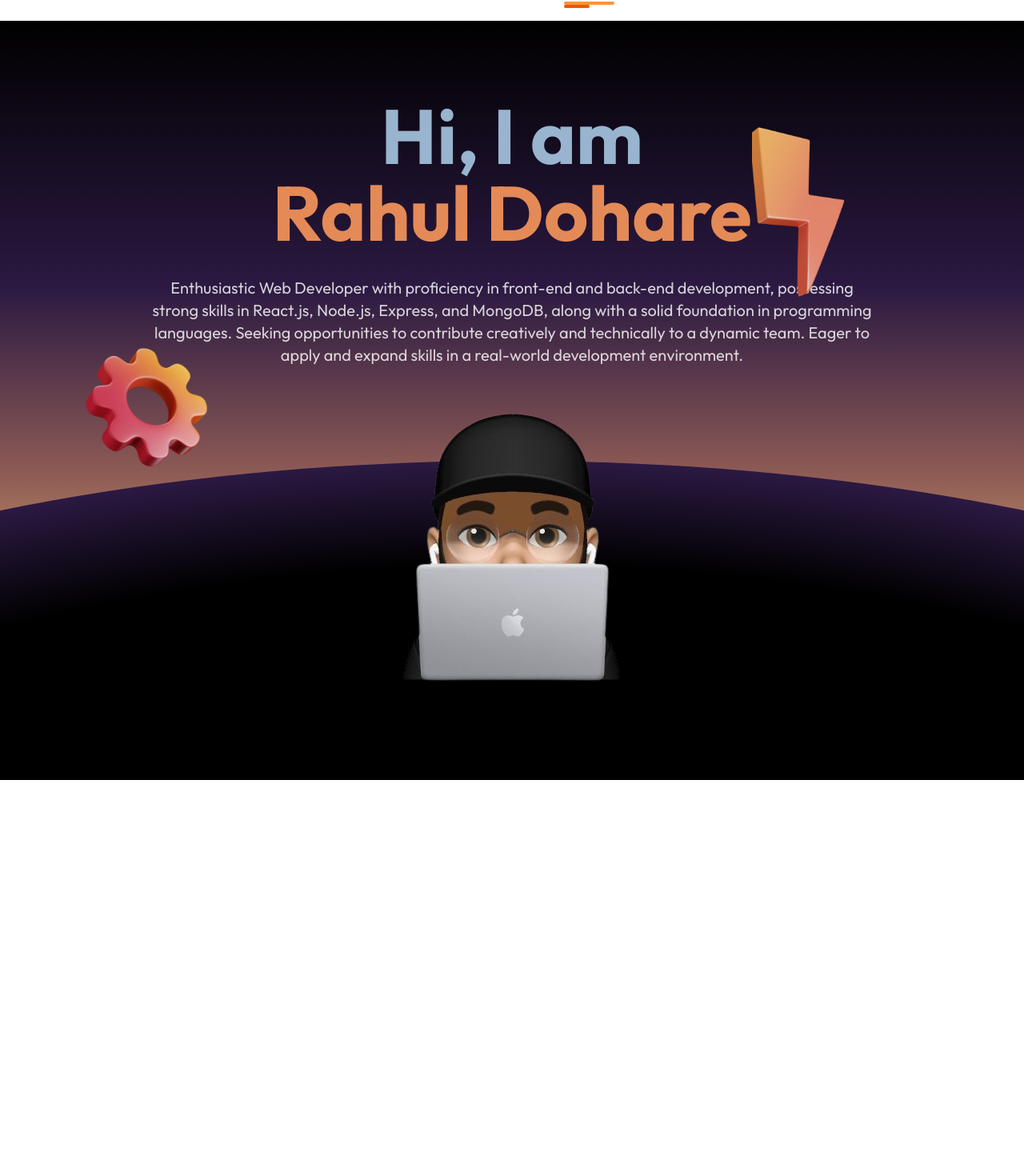
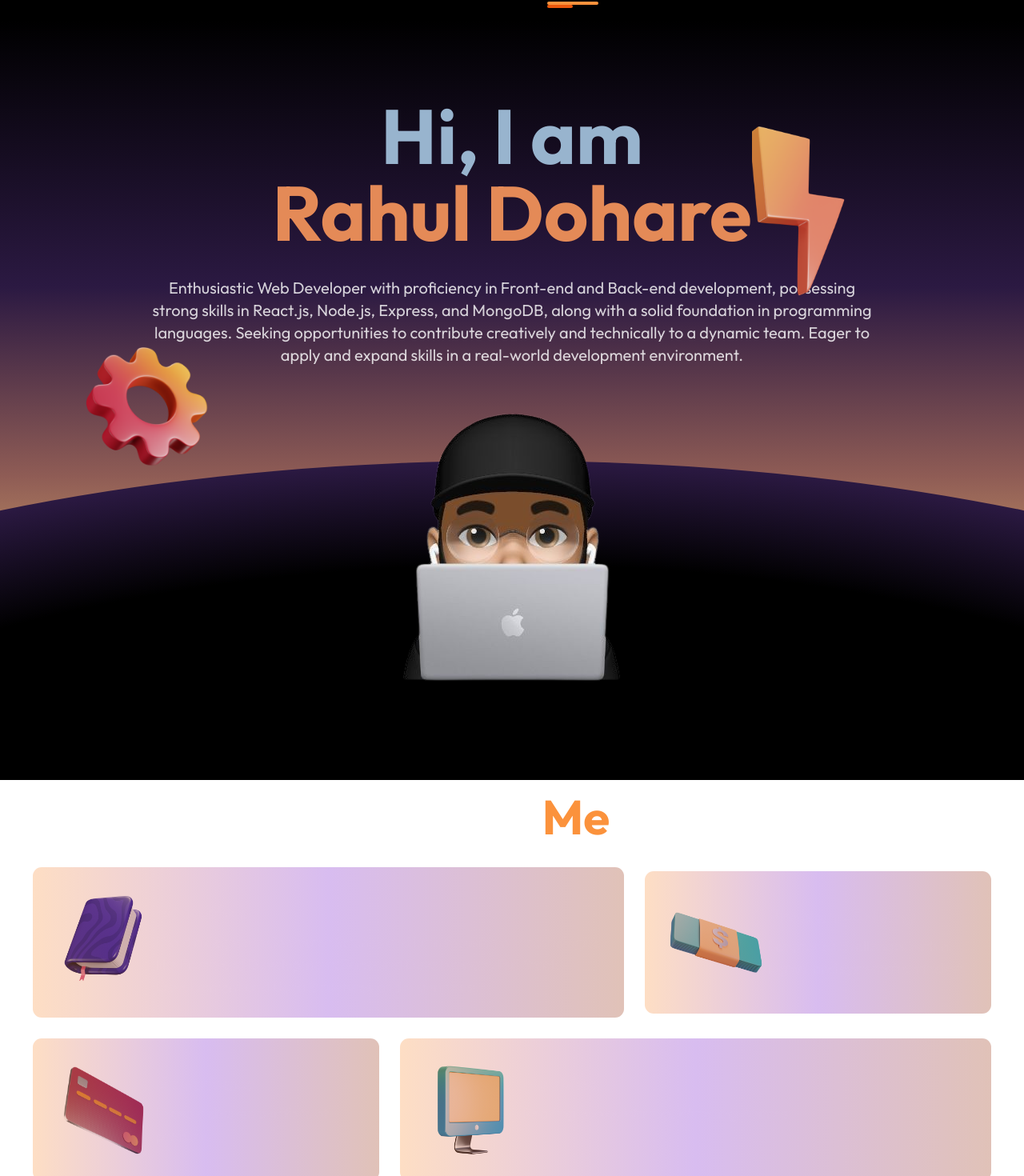
Before and after one commit to rahuldohare007/RahulDohare-Portfolio, a Next.js app: page / in a window 1280 px wide. Shown: the part 74-1544 px from the top of the page at 80% size. Before the commit the page ends 1049 px from the top, so only its background shows below. Built offline with nearby package versions, Linux system fonts and the light colour scheme.

Commit message:
About Finished!

```diff
--- a/src/app/globals.css
+++ b/src/app/globals.css
@@ -25,3 +25,18 @@
     text-wrap: balance;
   }
 }
+
+@keyframes gradient-xy {
+  0%,
+  100% {
+    background-position: 0% 50%;
+  }
+  50%{
+    background-position: 100% 50%;
+  }
+}
+
+animate-gradient-xy {
+  animation: gradient-xy 5s ease infinite;
+  background-size: 200% 200%;
+}
--- a/src/app/page.tsx
+++ b/src/app/page.tsx
@@ -1,3 +1,4 @@
+import About from "@/components/About";
 import Hero from "@/components/Hero";
 import Navbar from "@/components/Navbar";
 import { Outfit } from "next/font/google";
@@ -13,6 +14,7 @@
       <div className={outfit.className}>
         <Navbar />
         <Hero />
+        <About />
       </div>
     </>
   );
--- /dev/null
+++ b/src/components/About.tsx
@@ -0,0 +1,71 @@
+"use client";
+import React from "react";
+import Image from "next/image";
+import book from "../assets/book.png";
+import pc from "../assets/pc.png";
+import card from "../assets/card.png";
+import finance from "../assets/finance.png";
+
+export default function About() {
+  return (
+    <div className="max-w-[1200px] mx-auto" id="about">
+      <h1 className="text-white text-6xl w-[320px] mx-auto font-semibold p-4 mb-4">
+        About <span className="text-orange-400">Me</span>
+      </h1>
+
+      <div className="grid grid-cols-8 gap-6 place-items-center">
+        <div className="w-full col-span-5 relative bg-white/10 backdrop-blur-lg border border-white/20 rounded-xl overflow-hidden">
+          <div className="absolute inset-0 bg-gradient-to-r from-orange-400 via-purple-700 to-orange-800 opacity-30 animate-gradient-xy"></div>
+          <div className="flex flex-row p-6">
+            <Image src={book} alt="book" className="w-auto h-[130px]" />
+            <div className="flex flex-col mt-4">
+              <h2 className="text-2xl font-bold text-white/80">Education</h2>
+              <p className="text-lg text-white/70 mt-2">
+                I hold a degree in Computer Science and I am focusing on
+                technologies like Front-end Development, Back-end Development,
+                Full Stack Development and Data Structures and Algorithms.
+              </p>
+            </div>
+          </div>
+        </div>
+
+        <div className="w-full col-span-3 relative bg-white/10 backdrop-blur-lg border border-white/20 rounded-xl overflow-hidden">
+          <div className="absolute inset-0 bg-gradient-to-r from-orange-400 via-purple-700 to-orange-800 opacity-30 animate-gradient-xy"></div>
+          <div className="flex flex-row p-6">
+            <Image src={finance} alt="finance" className="w-auto h-[130px]" />
+            <div className="flex flex-col mt-4">
+              <h2 className="text-2xl font-bold text-white/80">
+                Problem-Solving
+              </h2>
+              <p className="text-lg text-white/70 mt-2">
+                I approach challenges with a logical and systematic mindset.
+              </p>
+            </div>
+          </div>
+        </div>
+
+        <div className="w-full col-span-3 relative bg-white/10 backdrop-blur-lg border border-white/20 rounded-xl overflow-hidden">
+          <div className="absolute inset-0 bg-gradient-to-r from-orange-400 via-purple-700 to-orange-800 opacity-30 animate-gradient-xy"></div>
+          <div className="flex flex-row p-6">
+            <Image src={card} alt="card" className="w-auto h-[130px]" />
+            <div className="flex flex-col mt-4">
+              <h2 className="text-2xl font-bold text-white/80">Experience</h2>
+              <p className="text-lg text-white/70 mt-2">I have a diverse portfolio of projects.</p>
+            </div>
+          </div>
+        </div>
+
+        <div className="w-full col-span-5 relative bg-white/10 backdrop-blur-lg border border-white/20 rounded-xl overflow-hidden">
+          <div className="absolute inset-0 bg-gradient-to-r from-orange-400 via-purple-700 to-orange-800 opacity-30 animate-gradient-xy"></div>
+          <div className="flex flex-row p-6">
+            <Image src={pc} alt="pc" className="w-auto h-[130px]" />
+            <div className="flex flex-col mt-4">
+              <h2 className="text-2xl font-bold text-white/80">Hobbies</h2>
+              <p className="text-lg text-white/70 mt-2">Reading books, Writing, Watching Animes</p>
+            </div>
+          </div>
+        </div>
+      </div>
+    </div>
+  );
+}
--- a/src/components/Hero.tsx
+++ b/src/components/Hero.tsx
@@ -1,16 +1,20 @@
 "use client";
 import Image from "next/image";
-import cursor from "../assets/icon1.png";
+import setting from "../assets/icon1.png";
 import lightning from "../assets/icon2.png";
 import { motion } from "framer-motion";
 import profilepic from "../assets/profilepic.png";
-
-import React from "react";
+import React, { useRef } from "react";
 
 export default function Hero() {
+  const containerRef = useRef(null);
+
   return (
-    <div className="py-24 relative overflow-clip bg-[linear-gradient(to_bottom,#000,#2B1942_35%,#8F5C55_60%,#DBAF6E_80%)]">
-      <div className="absolute rounded-[50%] w-[3000px] h-[1300px] top-[550px] left-[50%] -translate-x-1/2 bg-[radial-gradient(closest-side,#000_80%,#2B1942)] "></div>
+    <div
+      className="py-24 relative overflow-hidden bg-[linear-gradient(to_bottom,#000,#2B1942_35%,#8F5C55_60%,#DBAF6E_80%)]"
+      ref={containerRef}
+    >
+      <div className="absolute rounded-[50%] w-[3000px] h-[1300px] top-[550px] left-[50%] -translate-x-1/2 bg-[radial-gradient(closest-side,#000_80%,#2B1942)]"></div>
 
       <div className="relative">
         <div className="text-8xl font-bold text-center">
@@ -18,29 +22,54 @@
           <h1 className="text-[#E48A57]">Rahul Dohare</h1>
         </div>
 
-        <motion.div className="absolute left-[100px] top-[300px]" drag>
+        <motion.div
+          className="absolute left-[100px] top-[300px]"
+          drag
+          dragConstraints={containerRef}
+          animate={{
+            y: [0, -10, 0],
+          }}
+          transition={{
+            duration: 2,
+            repeat: Infinity,
+            repeatType: "reverse",
+          }}
+        >
           <Image
-            src={cursor}
+            src={setting}
             height={170}
             width={170}
-            alt="cursor"
-            className=""
+            alt="setting"
+            className="cursor-grab"
             draggable="false"
           />
         </motion.div>
-        <motion.div className="absolute right-[220px] top-[20px]" drag>
+
+        <motion.div
+          className="absolute right-[220px] top-[20px]"
+          drag
+          dragConstraints={containerRef}
+          animate={{
+            y: [0, -10, 0],
+          }}
+          transition={{
+            duration: 2,
+            repeat: Infinity,
+            repeatType: "reverse",
+          }}
+        >
           <Image
             src={lightning}
             height={120}
             width={120}
             alt="lightning"
-            className=""
+            className="cursor-grab"
             draggable="false"
           />
         </motion.div>
 
         <p className="text-center text-xl max-w-[900px] mx-auto mt-8 text-white/80">
-          Enthusiastic Web Developer with proficiency in front-end and back-end
+          Enthusiastic Web Developer with proficiency in Front-end and Back-end
           development, possessing strong skills in React.js, Node.js, Express,
           and MongoDB, along with a solid foundation in programming languages.
           Seeking opportunities to contribute creatively and technically to a
--- a/src/components/Navbar.tsx
+++ b/src/components/Navbar.tsx
@@ -6,6 +6,7 @@
 
 const navLinks = [
   { title: "About", path: "#about" },
+  { title: "Poetry", path: "https://www.instagram.com/rahuldoharepoetry/" },
   { title: "Blog", path: "https://www.cyborgcoding.com/" },
   { title: "Portfolio", path: "#portfolio" },
 ];
@@ -39,8 +40,8 @@
   };
 
   return (
-    <div className="text-white/70 pt-6">
-      <div className="hidden md:flex items-center px-4 py-2 mx-auto max-w-[400px]">
+    <div className="text-white/70 pt-6 bg-black">
+      <div className="hidden md:flex items-center px-4 py-2 mx-auto max-w-[600px]">
         <ul className="flex flex-row p-4 space-x-8">
           {navLinks.map((link, index) => (
             <li key={index}>
```
